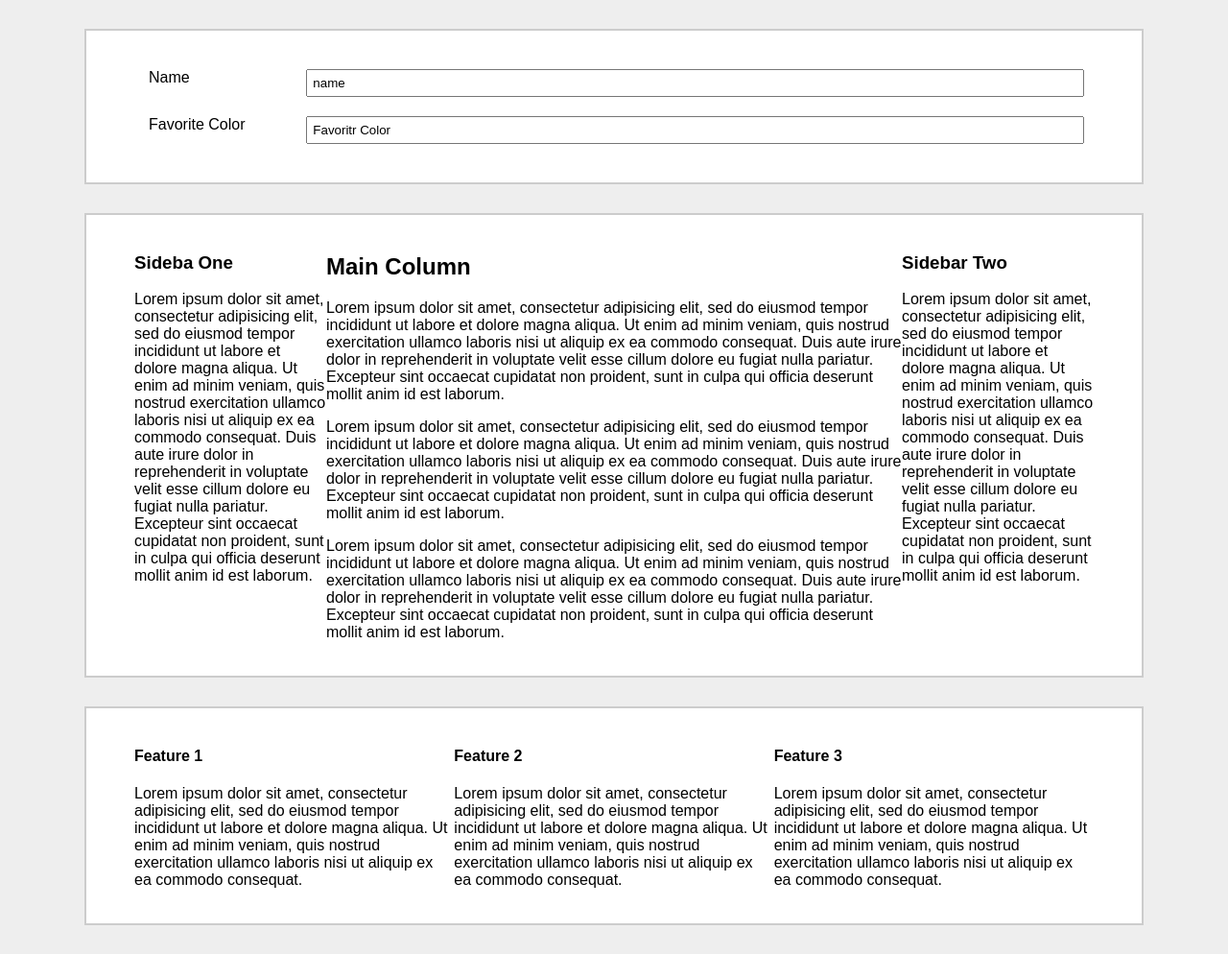
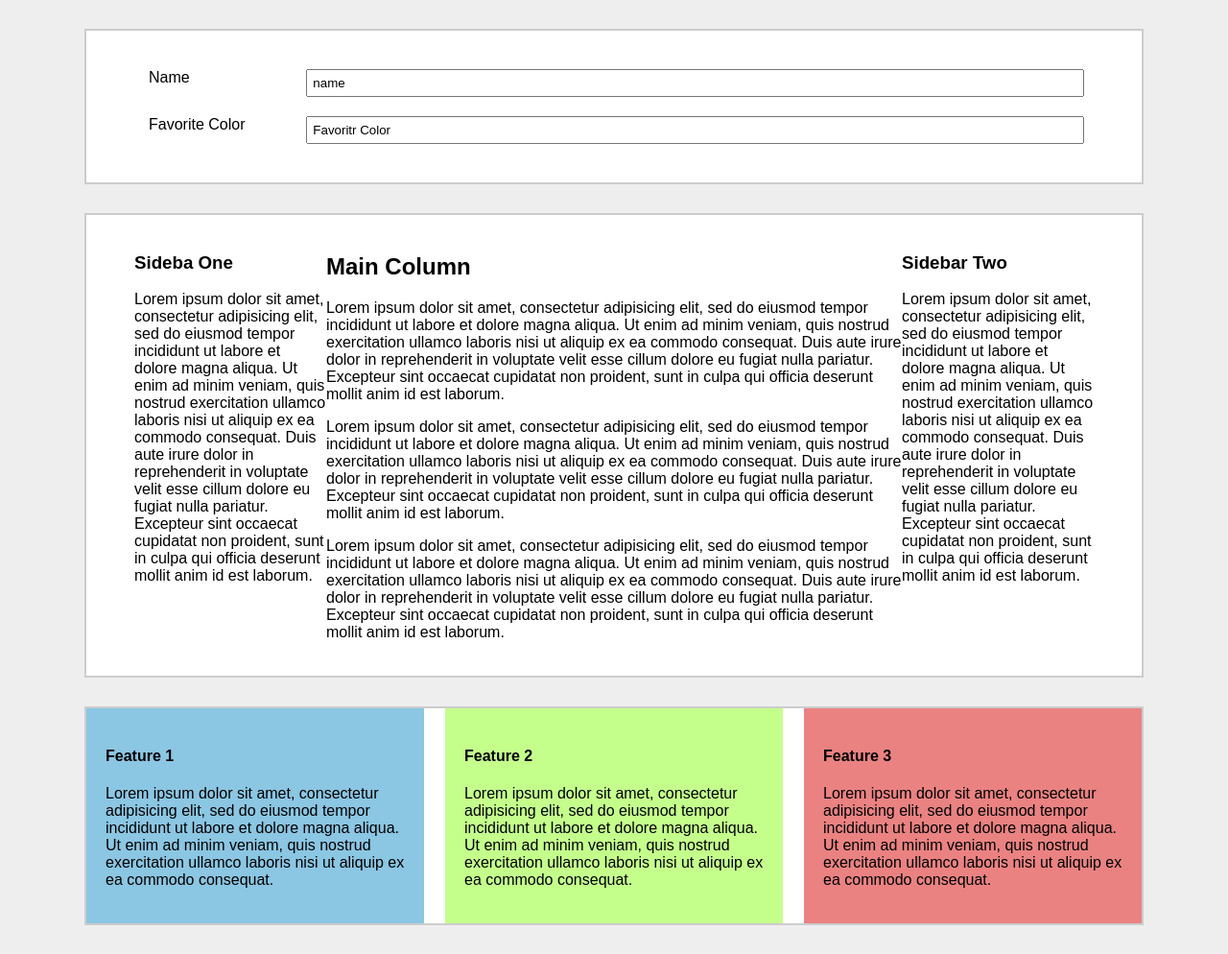
Before and after one commit to jaiimeriios/Flexbox-Layouts, a plain HTML site: page index.html in a window 1280 px wide. Shown: the whole page at 96% size. Drawn offline with Linux system fonts and the light colour scheme.

Commit message:
call outs

```diff
--- a/style.css
+++ b/style.css
@@ -62,11 +62,27 @@ body {
 
 /* Call Outs */
 #call-outs {
-  display: flex;
   margin: 30px auto;
   width: 96%;
-  max-width: 1000px;
-  padding: 20px 50px;
+  max-width: 1100px;
   background-color: #fff;
   border: solid 2px #ccc;
 }
+
+@media (min-width: 700px) {
+  #call-outs {
+    display: flex;
+    justify-content: space-between;
+    align-items: stretch;
+  }
+}
+
+.call-out {
+  padding: 20px;
+  box-sizing: border-box; /* this is for the spacing to work */
+  flex-basis: 32%; /* flex-basis is usedinstead of width */
+}
+
+.call-out:nth-child(1) { background-color: #8bc6e3; }
+.call-out:nth-child(2) { background-color: #c4ff8c; }
+.call-out:nth-child(3) { background-color: #ea8282; }
```
